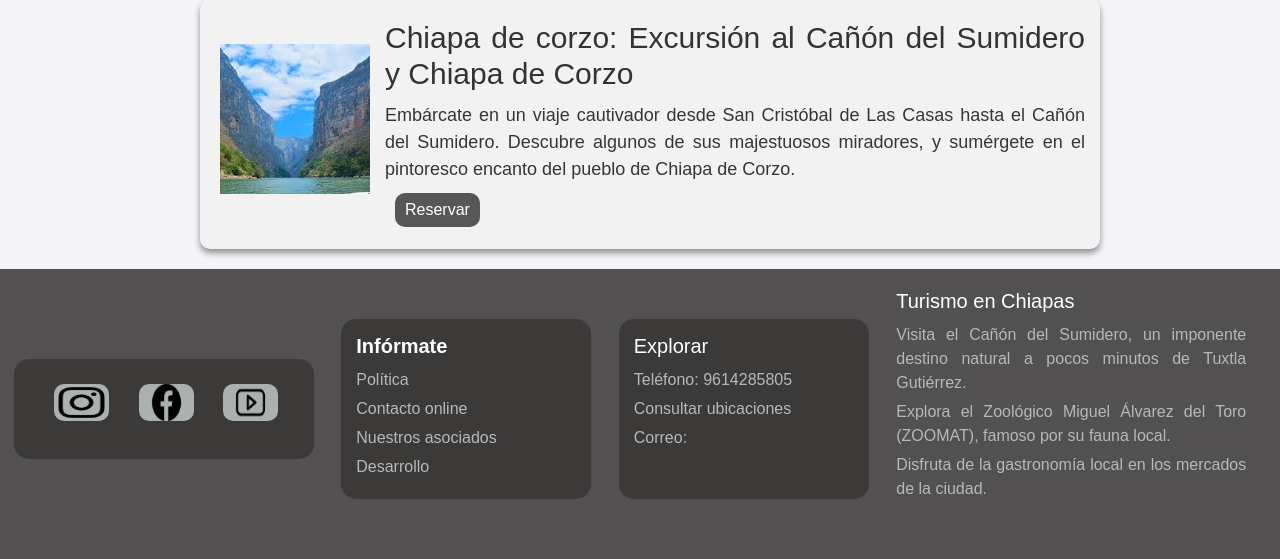
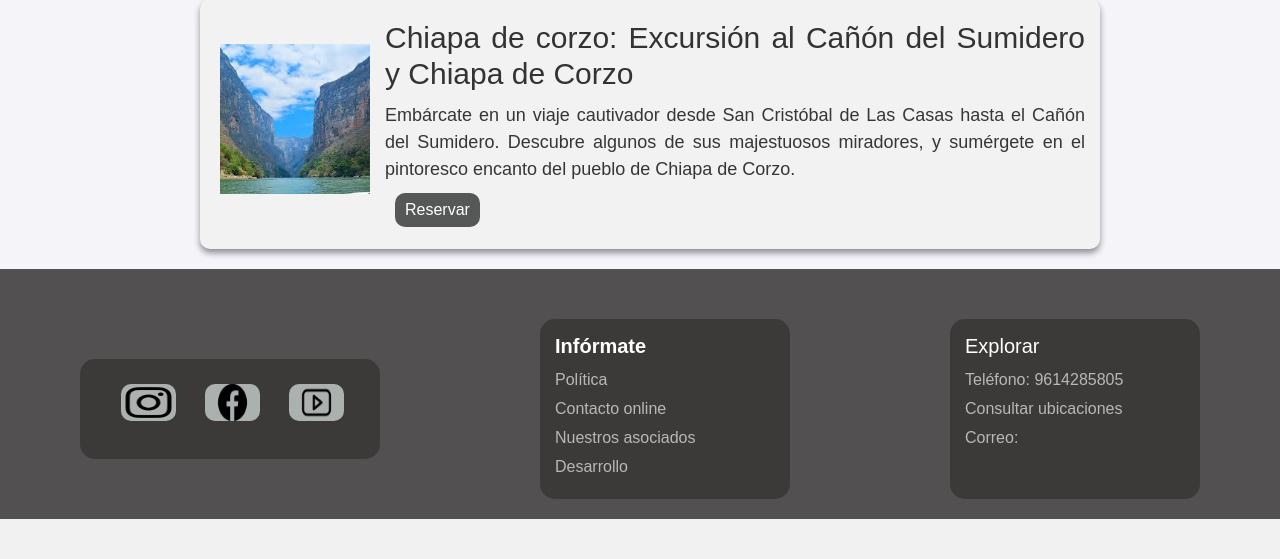
Before and after one commit to mau12304/Proyecto_tours, a PHP site: page /Proyecto_tours/index.php in a window 1280 px wide. Shown: the part 1627-2186 px from the top of the page. After the commit the page ends 2146 px from the top, so only its background shows below. Run offline with PHP 8.4, Linux system fonts and the light colour scheme; some libraries are stand-ins or nearby versions.

Commit message:
quite pie

```diff
--- a/vista/layout/footer.php
+++ b/vista/layout/footer.php
@@ -13,18 +13,16 @@
                 <p>Desarrollo</p>
             </div>
             <div class="pie_explorar">
-                <b><h5>Explorar</h5></b>
+                <b>
+                    <h5>Explorar</h5>
+                </b>
                 <p>Teléfono: 9614285805</p>
                 <p>Consultar ubicaciones</p>
                 <p>Correo:</p>
             </div>
-        <div class="pie_turismo">
-                <b><h5>Turismo en Chiapas</h5></b>
-                <p>Visita el Cañón del Sumidero, un imponente destino natural a pocos minutos de Tuxtla Gutiérrez.</p>
-                <p>Explora el Zoológico Miguel Álvarez del Toro (ZOOMAT), famoso por su fauna local.</p>
-                <p>Disfruta de la gastronomía local en los mercados de la ciudad.</p>
-        </div>
+
         </div>
     </footer>
     </body>
+
     </html>
```
Lines whose indentation alone changed are shown as unchanged.
